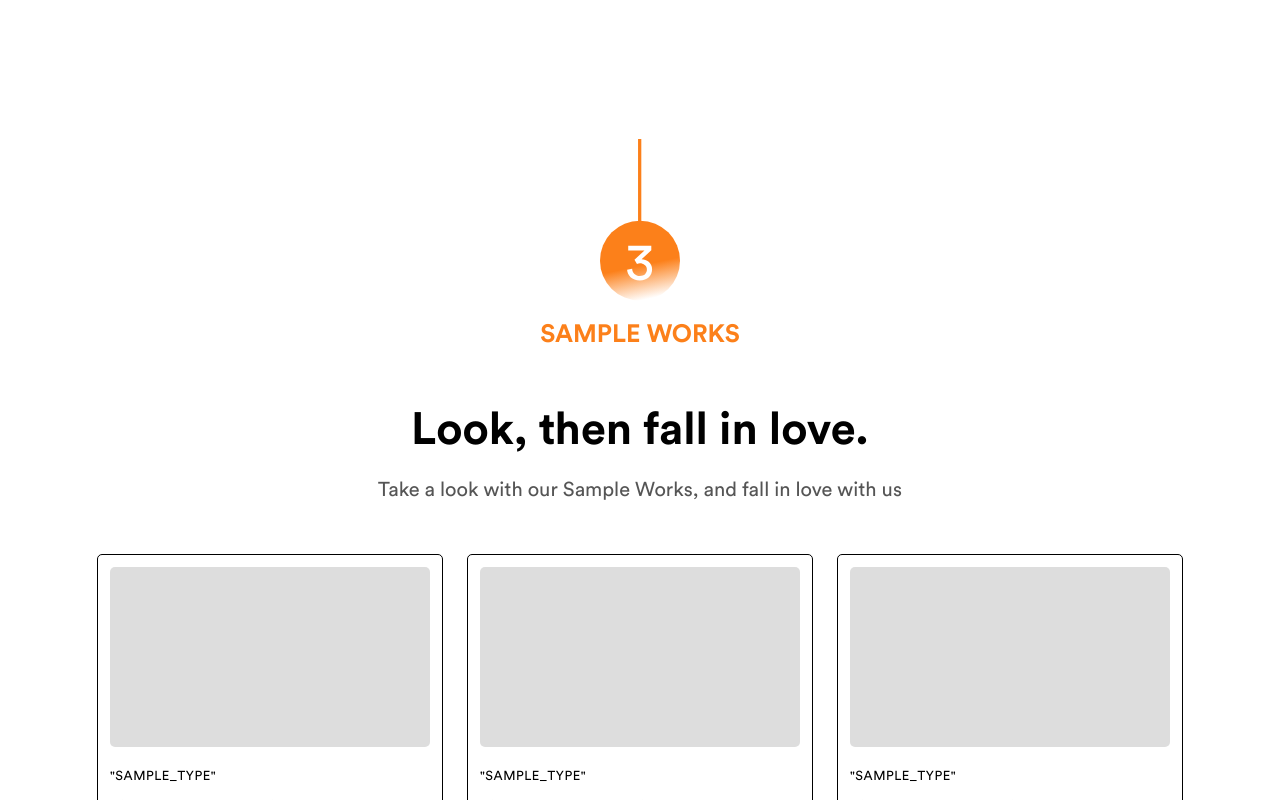
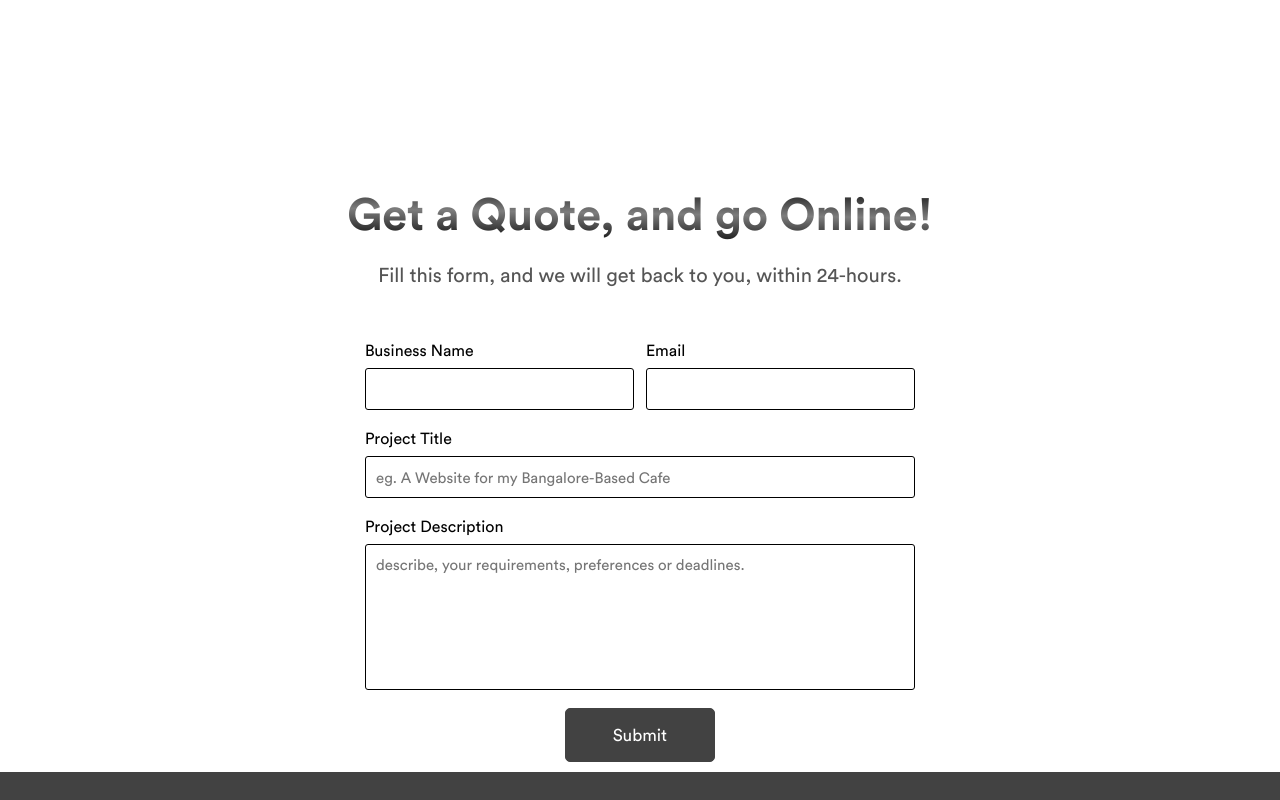
Before and after one commit to ArnavNath550/BundleBuild, a React (Create React App) app: page / in a window 1280 px wide. Shown: the part 5680-6480 px from the top of the page. Built offline with nearby package versions, Linux system fonts and the light colour scheme.

Commit message:
sample work section removed

```diff
--- a/src/App.js
+++ b/src/App.js
@@ -29,7 +29,6 @@ function App() {
         <div className="mobile-only">
           <MobileGuarantees />
         </div>
-        <SampleWork />
         <QuoteForm />
         <Footer />
       </div>
```
Also changed, not shown: 8 other files (tests, documents, lock files or other folders).
